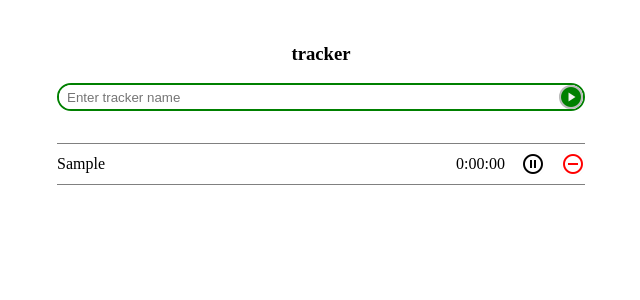
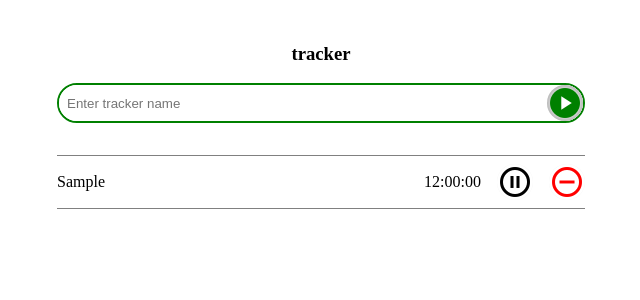
Before and after one commit to kholehk/tracker, a React (Create React App) app: page / in a window 1280 px wide. Both pictures are taken after typing "Sample" into the empty fields and a click on the button "play_circle". Shown: the top 300 px of the page, without its empty margins (319-959 px from the left). Built offline with nearby package versions, Linux system fonts and the light colour scheme.

Commit message:
update time in the Item

```diff
--- a/src/actions/trackersActions.js
+++ b/src/actions/trackersActions.js
@@ -1,4 +1,4 @@
-const trackersKey = 'MY_LOCAL_TRACKERS';
+const trackersStorage = 'MY_LOCAL_TRACKERS';
 
 export const GET_TRACKERS = 'GET_TRACKERS';
 export const POST_TRACKER = 'POST_TRACKER';
@@ -12,24 +12,24 @@ export const getTrackers = (trackers) => ({
 export const postTracker = (tracker) => ({
   type: POST_TRACKER,
   payload: tracker,
-  key: trackersKey,
+  storage: trackersStorage,
 });
 
 export const delTracker = (tracker) => ({
   type: DEL_TRACKER,
   payload: tracker,
-  key: trackersKey,
+  storage: trackersStorage,
 });
 
 export function readTrackers() {
   return (dispatch) => {
     try {
-      const data = JSON.parse(localStorage.getItem(trackersKey));
+      const data = JSON.parse(localStorage.getItem(trackersStorage));
 
       if (!Array.isArray(data)) throw new Error('The trackers must be in an array');
       dispatch(getTrackers(data));
     } catch (error) {
-      localStorage.setItem(trackersKey, '[]');
+      localStorage.setItem(trackersStorage, '[]');
     }
   };
 }
--- a/src/components/Form.jsx
+++ b/src/components/Form.jsx
@@ -22,7 +22,9 @@ function Form({ dispatch }) {
       className="input-group circle"
       onSubmit={(event) => {
         event.preventDefault();
-        dispatch(createTracker({ ...newTracker, start: Date.now() }));
+        const title = newTracker.title.trim() || 'No name tracker';
+        const start = Date.now();
+        dispatch(createTracker({ ...newTracker, title, start }));
         setNewTracker(initNewTracker);
       }}
     >
--- a/src/components/Item.jsx
+++ b/src/components/Item.jsx
@@ -1,6 +1,6 @@
 /* eslint-disable react/prop-types */
 import moment from 'moment';
-import React from 'react';
+import React, { useEffect, useState } from 'react';
 import { connect } from 'react-redux';
 
 import { deleteTracker } from '../actions/trackersActions';
@@ -8,11 +8,10 @@ import { buttonType } from '../utils/types';
 import Button from './Button';
 
 function Item({ dispatch, tracker }) {
-  const duration = moment.duration(Date.now() - tracker.start);
-  const days = duration.days();
-  const hours = 24 * days + duration.hours();
-  const tail = moment(duration).format('mm:ss');
-  const time = `${hours}:${tail}`;
+  const hasPassed = () => (Date.now() - tracker.start);
+  const [time, setTime] = useState(hasPassed());
+
+  useEffect(() => { setTime(hasPassed()); }, [Date.now(), tracker.start]);
 
   const handlePlayTracker = () => { };
 
@@ -23,7 +22,9 @@ function Item({ dispatch, tracker }) {
   return (
     <li className="item">
       <span className="tracker-title">{tracker.title}</span>
-      <span className="tracker-time ml-1">{time}</span>
+      <span className="tracker-time ml-1">
+        { moment(time).format('hh:mm:ss') }
+      </span>
       <Button
         type={buttonType.pause}
         decoration={{ margin: 'ml-1', color: 'black' }}
--- a/src/index.css
+++ b/src/index.css
@@ -48,6 +48,7 @@ body {
   padding: 0;
   margin: 0;
   background-color: white;
+  font-size: 36px;
 }
 
 .button:hover .icon {
--- a/src/reducers/trackersReducer.js
+++ b/src/reducers/trackersReducer.js
@@ -20,6 +20,6 @@ export default function trackersReducer(state = initialState, action) {
       return state;
   }
 
-  localStorage.setItem(action.key, JSON.stringify(trackers));
+  localStorage.setItem(action.storage, JSON.stringify(trackers));
   return { trackers };
 }
```
